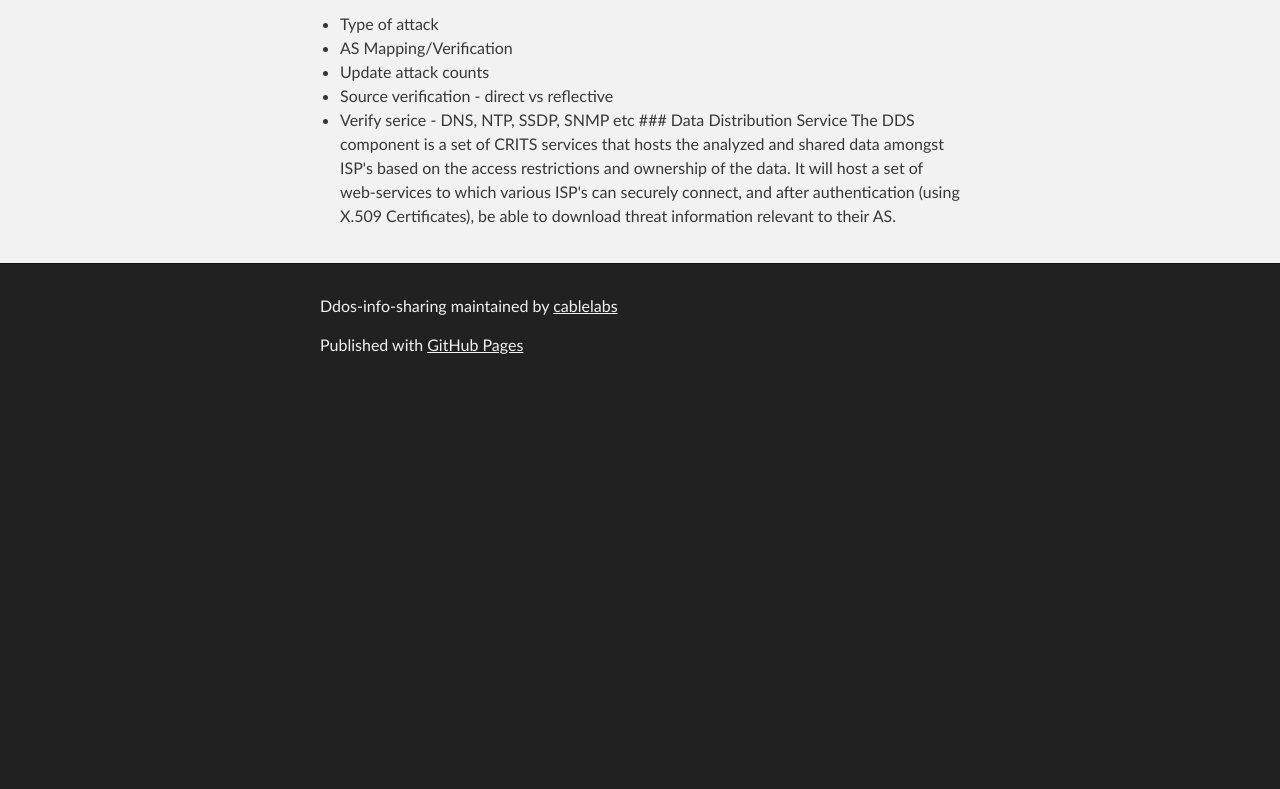
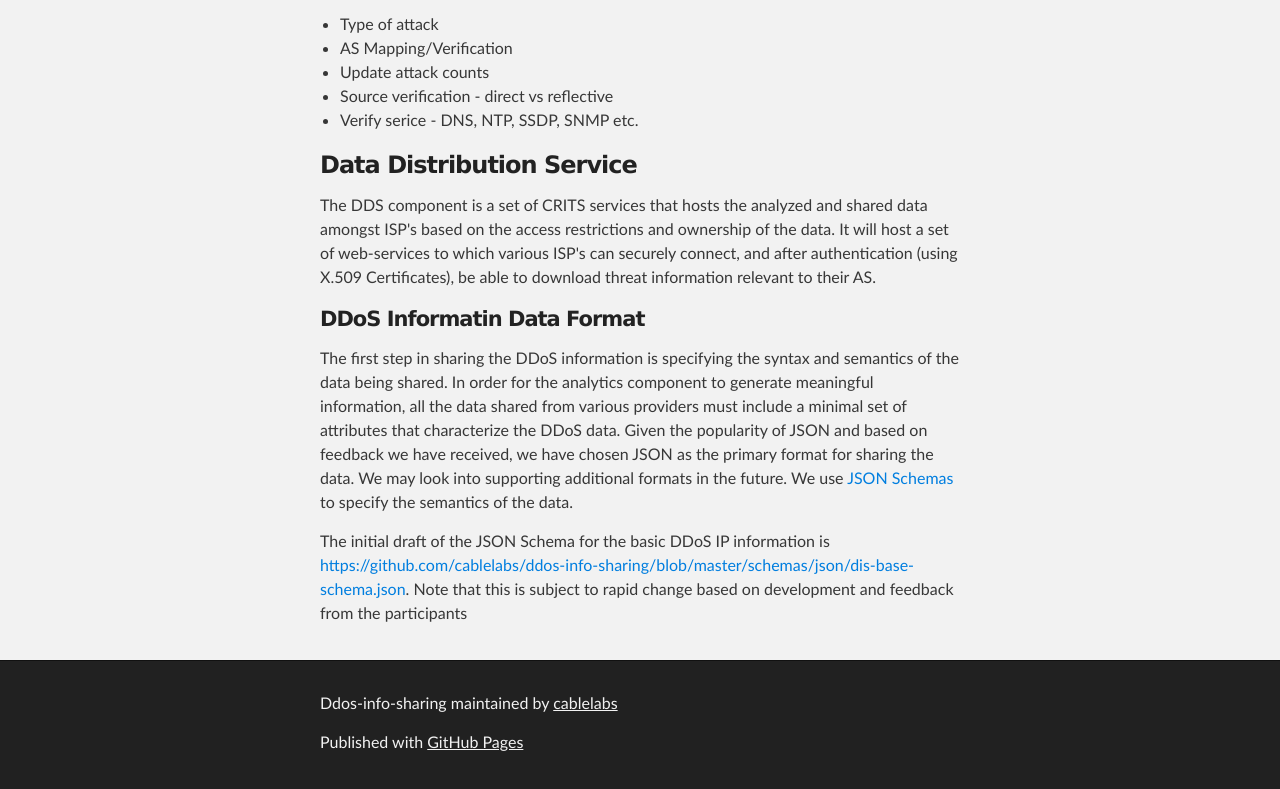
Before and after one commit to cablelabs/ddos-info-sharing, a plain HTML site: page index.html in a window 1280 px wide. Shown: the part 1796-2585 px from the top of the page. Before the commit the page ends 2188 px from the top, so only its background shows below. Drawn offline with Linux system fonts and the light colour scheme.

Commit message:
Create gh-pages branch via GitHub

```diff
--- a/index.html
+++ b/index.html
@@ -64,10 +64,21 @@
 <li>AS Mapping/Verification</li>
 <li>Update attack counts</li>
 <li>Source verification - direct vs reflective</li>
-<li>Verify serice - DNS, NTP, SSDP, SNMP etc
-### Data Distribution Service
-The DDS component is a set of CRITS services that hosts the analyzed and shared data amongst ISP's based on the access restrictions and ownership of the data. It will host a set of web-services to which various ISP's can securely connect, and after authentication (using X.509 Certificates), be able to download threat information relevant to their AS.</li>
+<li>Verify serice - DNS, NTP, SSDP, SNMP etc.</li>
 </ul>
+
+<h3>
+<a id="data-distribution-service" class="anchor" href="#data-distribution-service" aria-hidden="true"><span aria-hidden="true" class="octicon octicon-link"></span></a>Data Distribution Service</h3>
+
+<p>The DDS component is a set of CRITS services that hosts the analyzed and shared data amongst ISP's based on the access restrictions and ownership of the data. It will host a set of web-services to which various ISP's can securely connect, and after authentication (using X.509 Certificates), be able to download threat information relevant to their AS.</p>
+
+<h4>
+<a id="ddos-informatin-data-format" class="anchor" href="#ddos-informatin-data-format" aria-hidden="true"><span aria-hidden="true" class="octicon octicon-link"></span></a>DDoS Informatin Data Format</h4>
+
+<p>The first step in sharing the DDoS information is specifying the syntax and semantics of the data being shared. In order for the analytics component to generate meaningful information, all the data shared from various providers must include a minimal set of attributes that characterize the DDoS data. Given the popularity of JSON and based on feedback we have received, we have chosen JSON as the primary format for sharing the data. We may look into supporting additional formats in the future. We use <a href="http://json-schema.org">JSON Schemas</a> to specify the semantics of the data.</p>
+
+<p>The initial draft of the JSON Schema for the basic DDoS IP information is <a href="schema%20for%20data%20ingest">https://github.com/cablelabs/ddos-info-sharing/blob/master/schemas/json/dis-base-schema.json</a>.
+Note that this is subject to rapid change based on development and feedback from the participants</p>
       </section>
     </div>
 
```
Also changed, not shown: params.json (+1 -1 lines).
